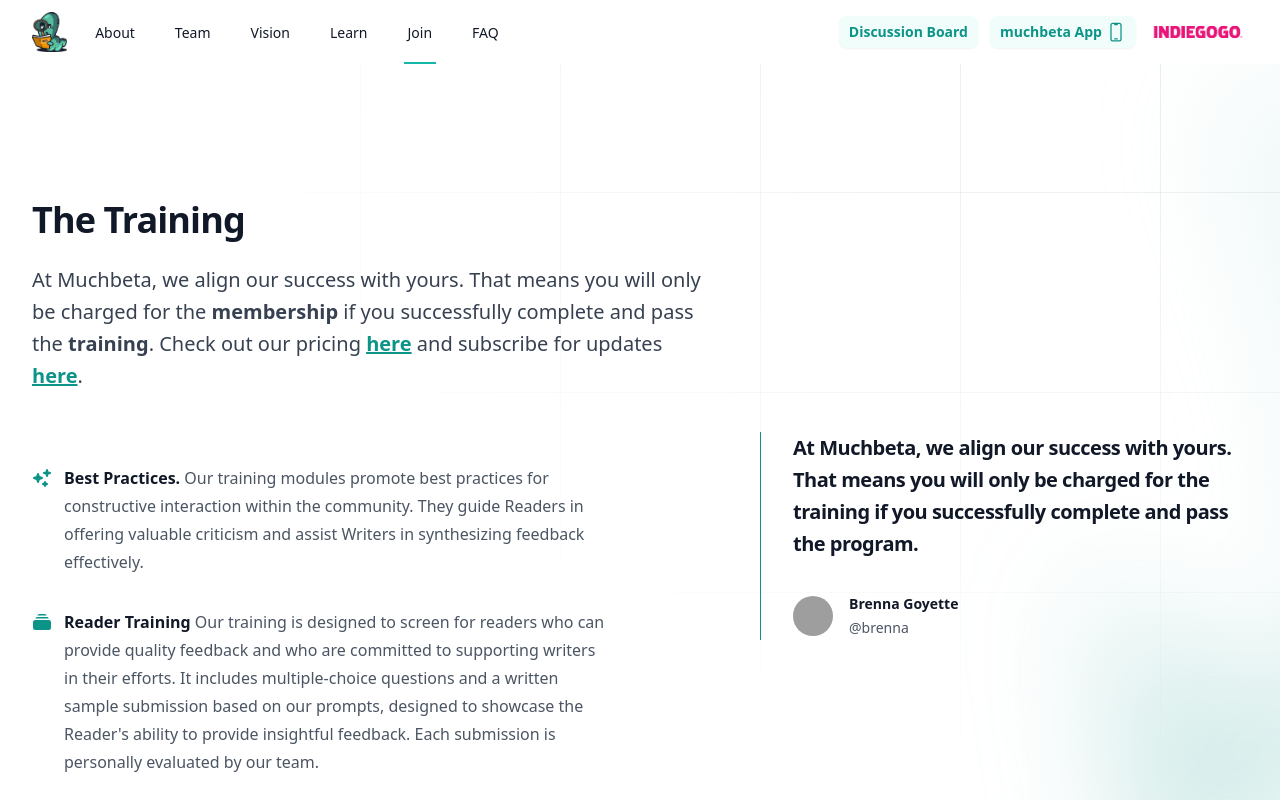
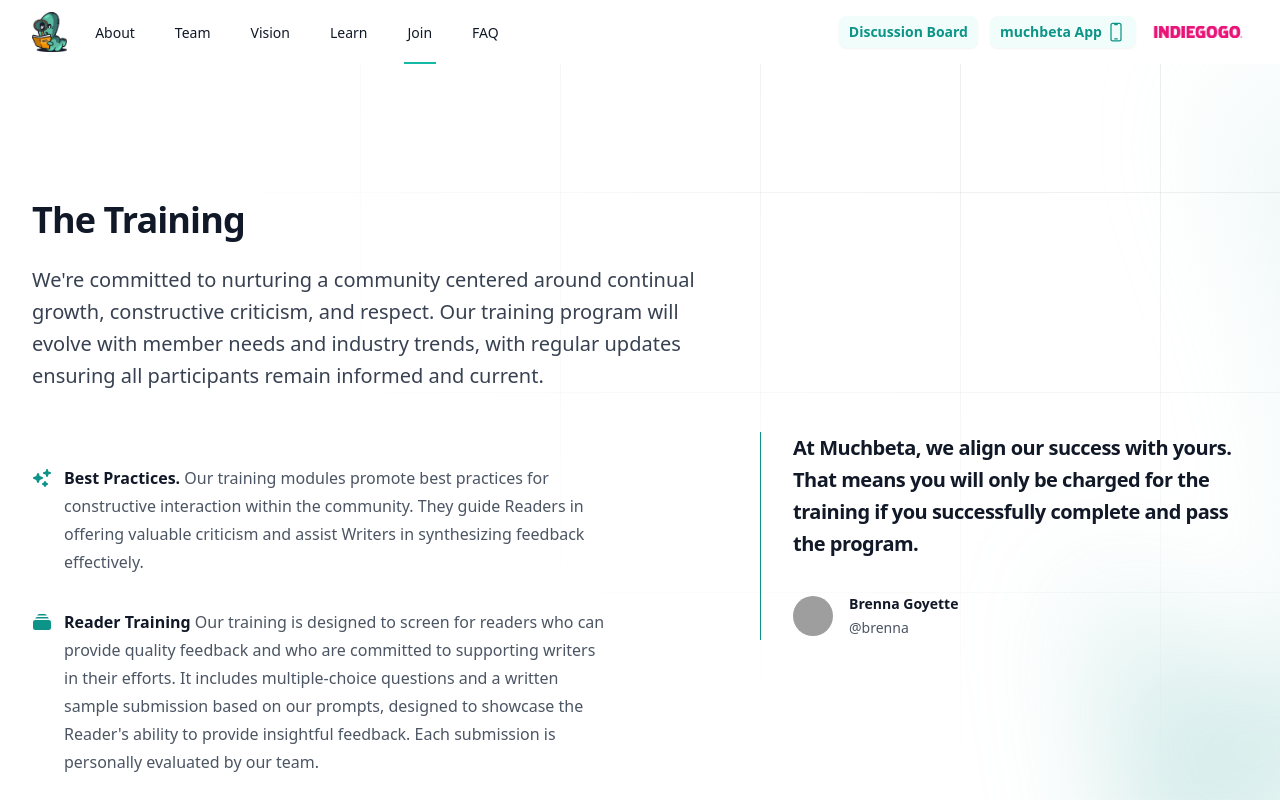
Before and after one commit to dv-i/muchbeta-website, a React (Create React App) app: page /join in a window 1280 px wide. Shown: the top 800 px of the page. Built offline with nearby package versions, Linux system fonts and the light colour scheme; grey boxes are pictures that could not be loaded.

Commit message:
Minor copy change

```diff
--- a/src/pages/Join.tsx
+++ b/src/pages/Join.tsx
@@ -27,7 +27,7 @@ export default function Join(): JSX.Element {
 						The Training
 					</h1>
 					<p className="mt-6 text-xl leading-8 text-gray-700">
-						At Muchbeta, we align our success with yours. That means
+						{/* At Muchbeta, we align our success with yours. That means
 						you will only be charged for the{" "}
 						<span className="font-bold">membership</span> if you
 						successfully complete and pass the{" "}
@@ -44,7 +44,12 @@ export default function Join(): JSX.Element {
 								here
 							</span>
 						</NavLink>
-						.
+						. */}
+						We're committed to nurturing a community centered around
+						continual growth, constructive criticism, and respect.
+						Our training program will evolve with member needs and
+						industry trends, with regular updates ensuring all
+						participants remain informed and current.
 					</p>
 				</div>
 				<div className="mx-auto mt-16 grid max-w-2xl grid-cols-1 gap-x-8 gap-y-16 lg:mx-0 lg:mt-10 lg:max-w-none lg:grid-cols-12">
```
